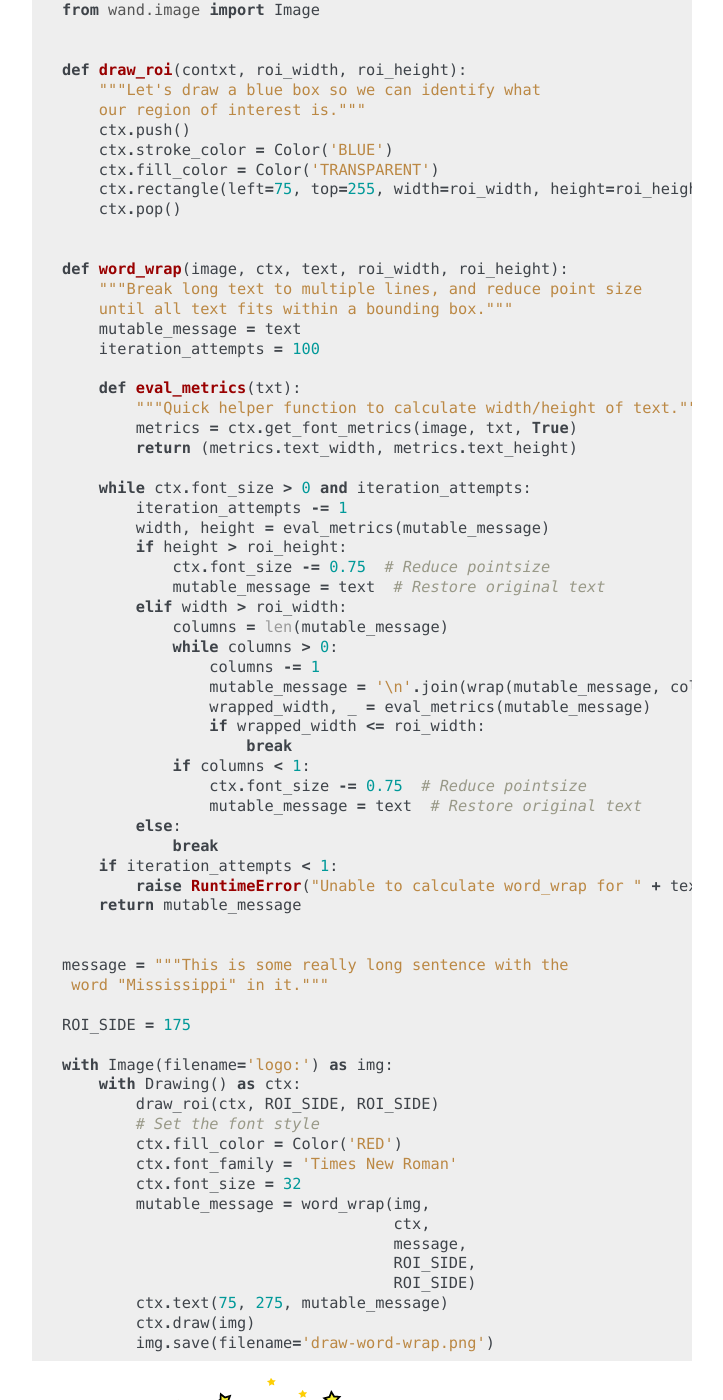
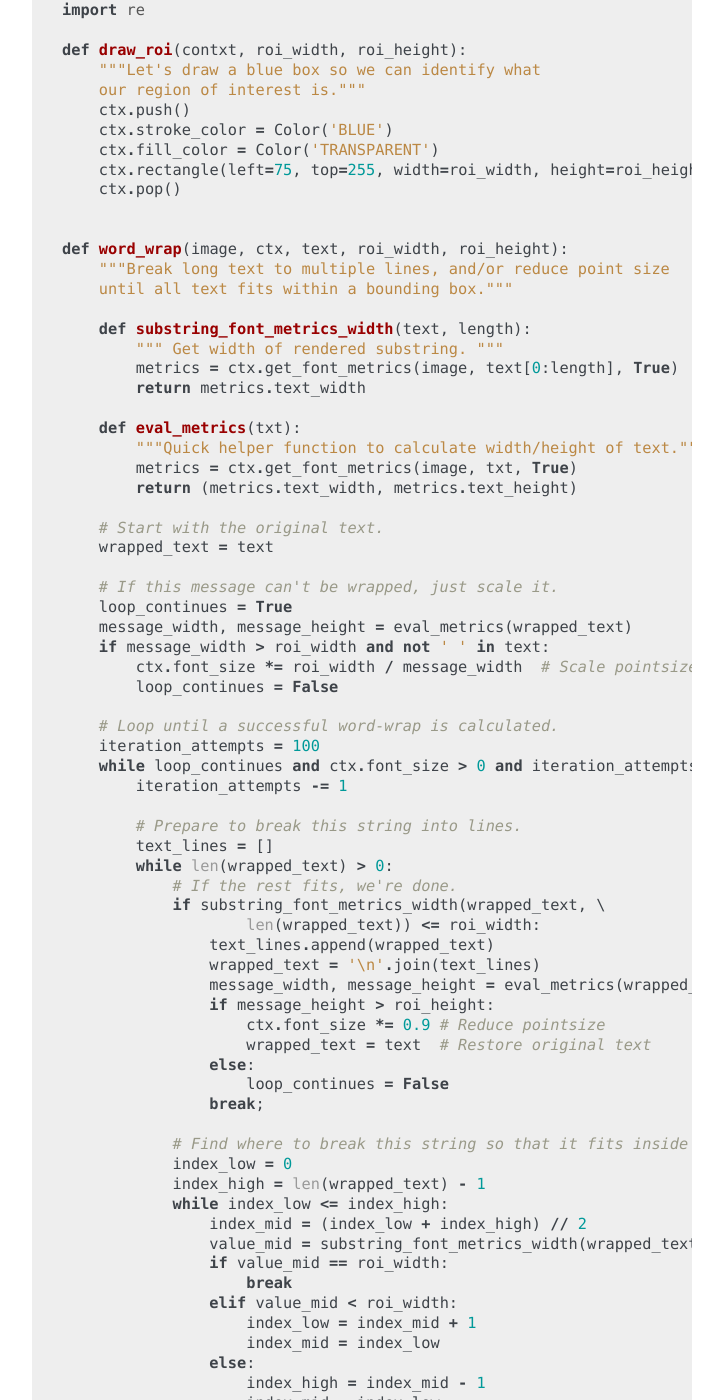
Before and after one commit to emcconville/wand, a Sphinx documentation site: the page built from docs/guide/draw.rst, in a window 1280 px wide and 1400 px high, scrolled down 12450 px. Shown: the whole window, without its empty margins (388-1111 px from the left). Built offline with Sphinx 7.4.7, drawn with Linux system fonts in a browser that asks for light colours; some web fonts are replaced; pages that are not in the unit, such as notebooks, are missing from menus; the version number could not be read and is left out; some of the changed text lies outside the part shown.

Commit message:
Improved word-wrap sample code.

```diff
--- a/docs/guide/draw.rst
+++ b/docs/guide/draw.rst
@@ -602,16 +602,15 @@
 for implementing this behavior unique to their business requirements.
 
 ImageMagick's ``caption:`` coder does offer a word-wrapping solution with
-:meth:`Image.caption() <wand.image.BaseImage.caption>` method, but Python's :mod:`textwrap` is
+:meth:`Image.caption() <wand.image.BaseImage.caption>` method, but this version is
 a little more sophisticated.
 
 .. code::
 
-    from textwrap import wrap
     from wand.color import Color
     from wand.drawing import Drawing
     from wand.image import Image
-
+    import re
 
     def draw_roi(contxt, roi_width, roi_height):
         """Let's draw a blue box so we can identify what
@@ -624,42 +623,94 @@
 
 
     def word_wrap(image, ctx, text, roi_width, roi_height):
-        """Break long text to multiple lines, and reduce point size
+        """Break long text to multiple lines, and/or reduce point size
         until all text fits within a bounding box."""
-        mutable_message = text
-        iteration_attempts = 100
+
+        def substring_font_metrics_width(text, length):
+            """ Get width of rendered substring. """
+            metrics = ctx.get_font_metrics(image, text[0:length], True)
+            return metrics.text_width
 
         def eval_metrics(txt):
             """Quick helper function to calculate width/height of text."""
             metrics = ctx.get_font_metrics(image, txt, True)
             return (metrics.text_width, metrics.text_height)
 
-        while ctx.font_size > 0 and iteration_attempts:
+        # Start with the original text.
+        wrapped_text = text
+
+        # If this message can't be wrapped, just scale it.
+        loop_continues = True
+        message_width, message_height = eval_metrics(wrapped_text)
+        if message_width > roi_width and not ' ' in text:
+            ctx.font_size *= roi_width / message_width  # Scale pointsize
+            loop_continues = False
+
+        # Loop until a successful word-wrap is calculated.
+        iteration_attempts = 100
+        while loop_continues and ctx.font_size > 0 and iteration_attempts:
             iteration_attempts -= 1
-            width, height = eval_metrics(mutable_message)
-            if height > roi_height:
-                ctx.font_size -= 0.75  # Reduce pointsize
-                mutable_message = text  # Restore original text
-            elif width > roi_width:
-                columns = len(mutable_message)
-                while columns > 0:
-                    columns -= 1
-                    mutable_message = '\n'.join(wrap(mutable_message, columns))
-                    wrapped_width, _ = eval_metrics(mutable_message)
-                    if wrapped_width <= roi_width:
+
+            # Prepare to break this string into lines.
+            text_lines = []
+            while len(wrapped_text) > 0:
+                # If the rest fits, we're done.
+                if substring_font_metrics_width(wrapped_text, \
+                        len(wrapped_text)) <= roi_width:
+                    text_lines.append(wrapped_text)
+                    wrapped_text = '\n'.join(text_lines)
+                    message_width, message_height = eval_metrics(wrapped_text)
+                    if message_height > roi_height:
+                        ctx.font_size *= 0.9 # Reduce pointsize
+                        wrapped_text = text  # Restore original text
+                    else:
+                        loop_continues = False
+                    break;
+
+                # Find where to break this string so that it fits inside the width.
+                index_low = 0
+                index_high = len(wrapped_text) - 1
+                while index_low <= index_high:
+                    index_mid = (index_low + index_high) // 2
+                    value_mid = substring_font_metrics_width(wrapped_text, index_mid)
+                    if value_mid == roi_width:
                         break
-                if columns < 1:
-                    ctx.font_size -= 0.75  # Reduce pointsize
-                    mutable_message = text  # Restore original text
-            else:
-                break
+                    elif value_mid < roi_width:
+                        index_low = index_mid + 1
+                        index_mid = index_low
+                    else:
+                        index_high = index_mid - 1
+                        index_mid = index_low
+
+                # Find the last occurrence of whitespace.
+                whitespace_matches = list(re.finditer(r'\s+', wrapped_text[0:index_mid]))
+                index_mid = whitespace_matches[-1].start() if whitespace_matches else -1
+                if index_mid <= 0:
+                    ctx.font_size *= 0.9 # Reduce pointsize
+                    wrapped_text = text  # Restore original text
+                    break
+                else:
+                    # Break the line here.
+                    text_lines.append(wrapped_text[0:index_mid]);
+
+                    # Prepare to break the rest.
+                    wrapped_text = wrapped_text[index_mid:].lstrip()
+
+                    # If the incompletely wrapped text is already too high,
+                    # reduce the font size and try again.
+                    message_so_far = '\n'.join(text_lines + [wrapped_text])
+                    message_width, message_height = eval_metrics(message_so_far)
+                    if message_height > roi_height:
+                        ctx.font_size *= 0.9 # Reduce pointsize
+                        wrapped_text = text  # Restore original text
+                        break
+
         if iteration_attempts < 1:
             raise RuntimeError("Unable to calculate word_wrap for " + text)
-        return mutable_message
+        return wrapped_text
 
 
-    message = """This is some really long sentence with the
-     word "Mississippi" in it."""
+    message = """This is some really long sentence with the word "Mississippi" in it."""
 
     ROI_SIDE = 175
 
```
